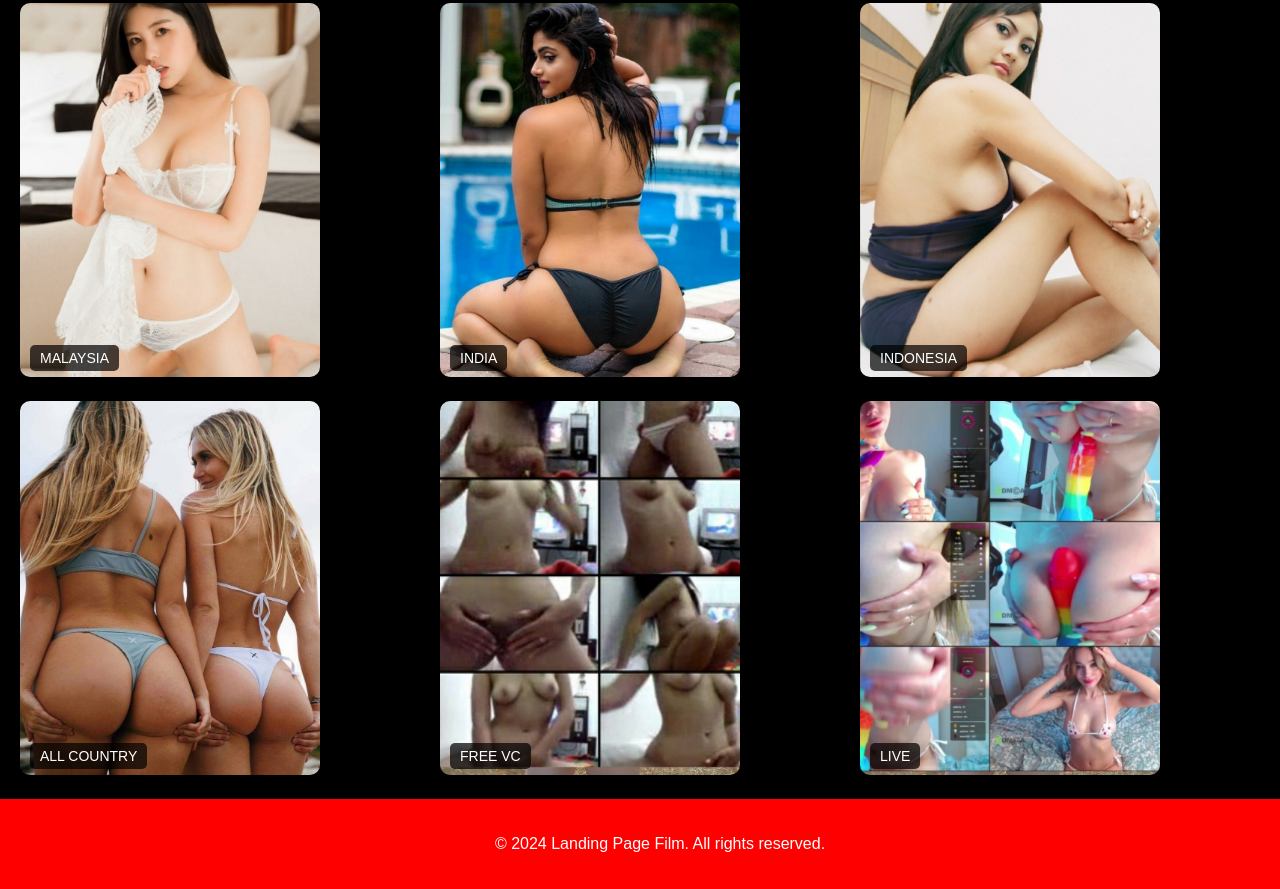
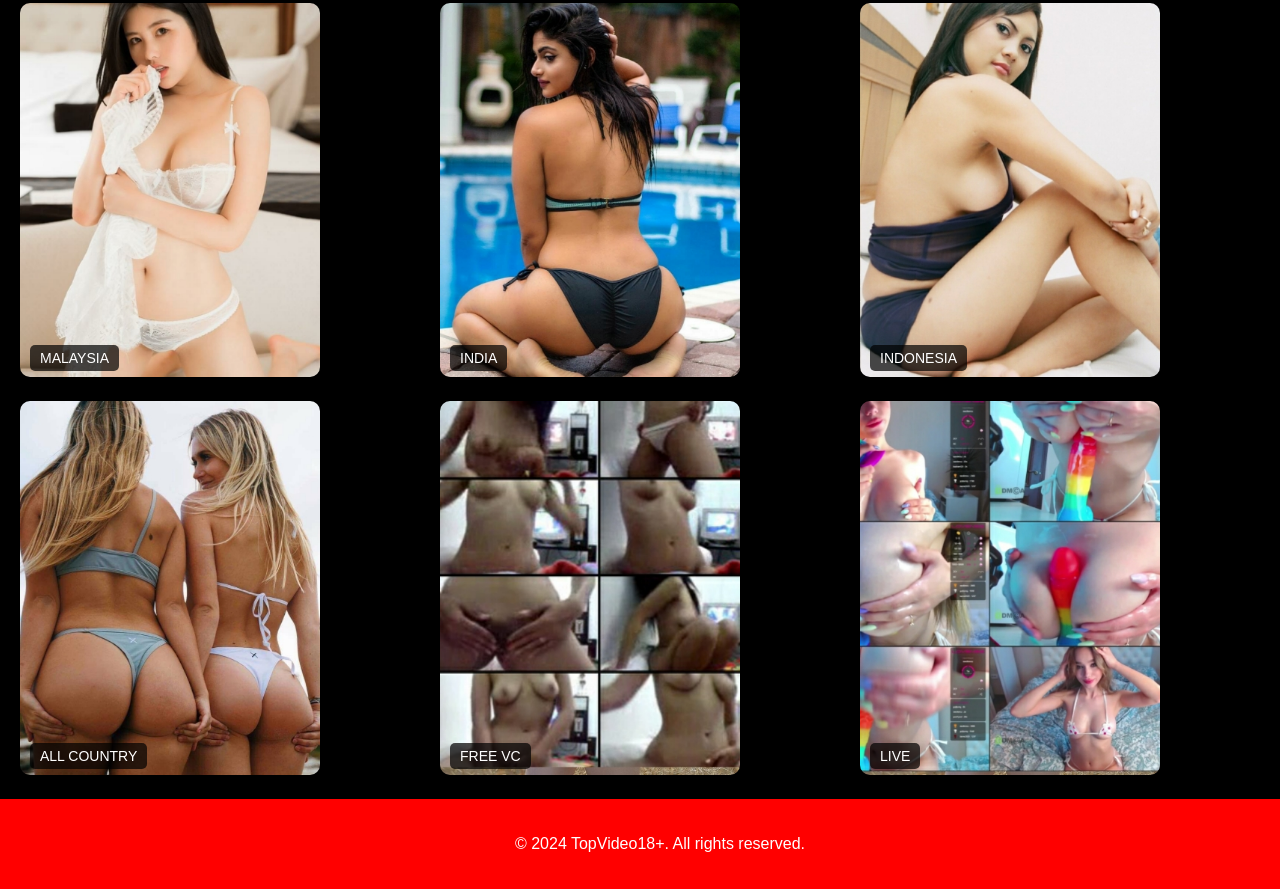
Before and after one commit to whoiuaeu/topvid, a plain HTML site: page index.html in a window 1280 px wide. Shown: the part 934-1823 px from the top of the page. Drawn offline with Linux system fonts and the light colour scheme.

Commit message:
index.html

```diff
--- a/index.html
+++ b/index.html
@@ -128,7 +128,7 @@
 	document.write('<scr' + 'ipt type="text/javascript" src="//www.topcreativeformat.com/6b1a0d53888d79bb9e8d9a4134400b48/invoke.js"></scr' + 'ipt>');
 </script>
     <footer>
-        <p>&copy; 2024 Landing Page Film. All rights reserved.</p>
+        <p>&copy; 2024 TopVideo18+. All rights reserved.</p>
     </footer>
 </body>
 </html>
```
